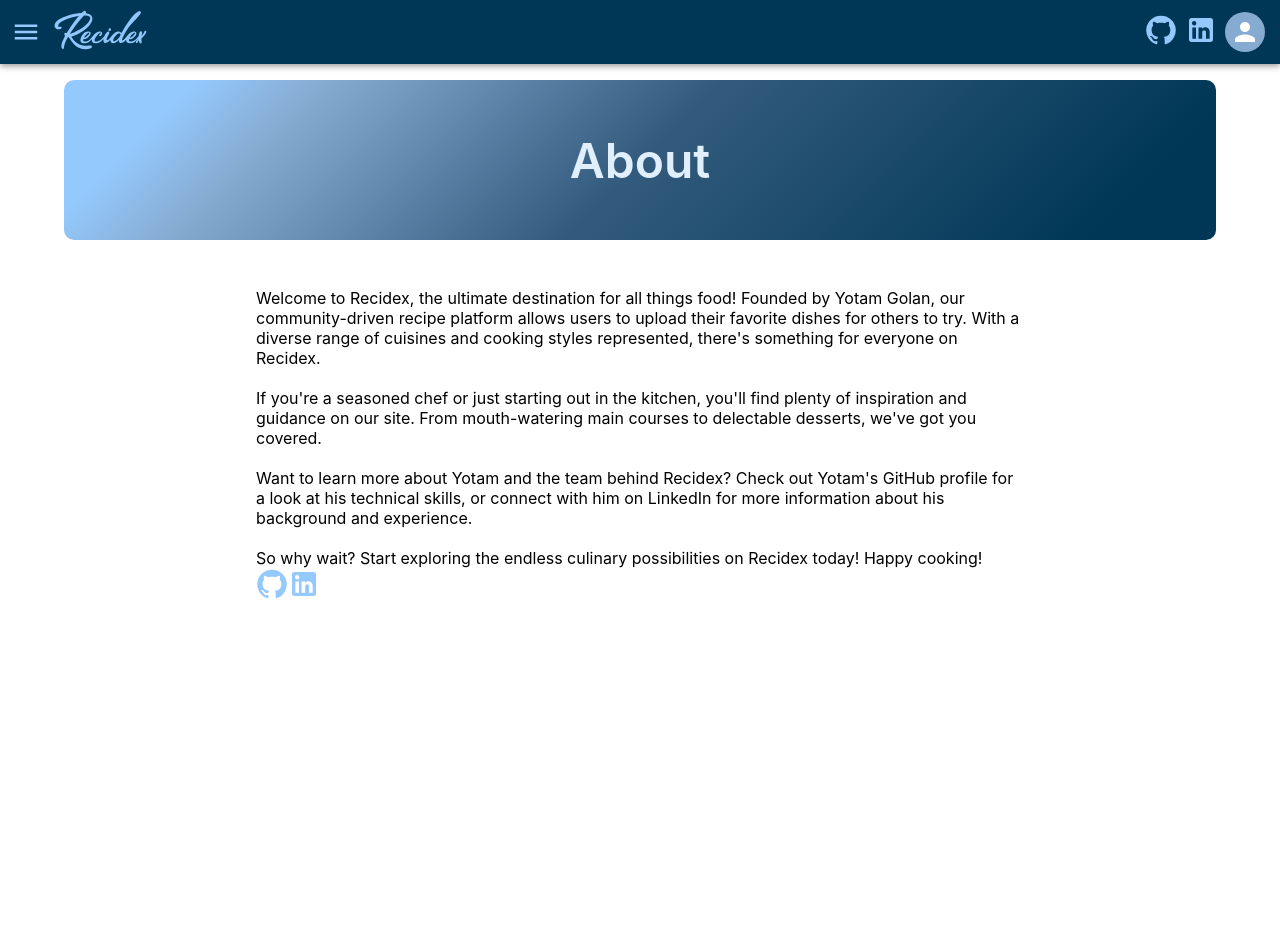
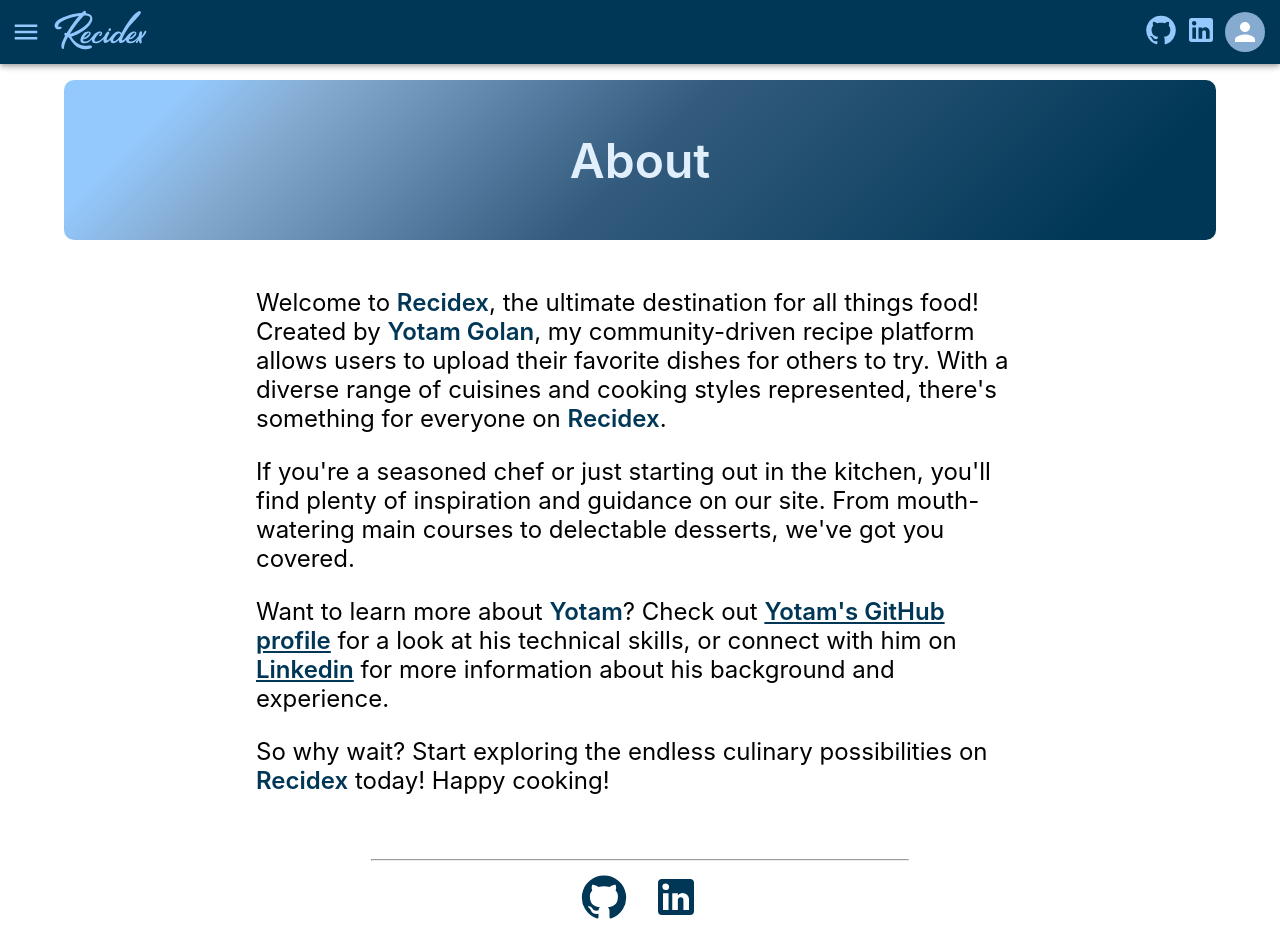
Before and after one commit to YotamGit/Recidex, a React (Create React App) app in the folder web-client/: page /about in a window 1280 px wide. Before the commit the page ends 800 px from the top, so only its background shows below. Built offline with nearby package versions, Linux system fonts and the light colour scheme; no server answers.

Commit message:
finish about page styling

```diff
--- a/web-client/src/components/AboutPage.tsx
+++ b/web-client/src/components/AboutPage.tsx
@@ -2,6 +2,7 @@ import "../styles/AboutPage.css";
 
 import PageTitle from "./utilities/PageTitle";
 import SocialIcon from "./buttons/SocialIcon";
+import { SOCIALS } from "./buttons/SocialIcon";
 
 //types
 import { FC } from "react";
@@ -11,21 +12,40 @@ const AboutPage: FC = () => {
     <div className="about-page">
       <PageTitle marginTop={true} style={{ marginBottom: "3rem" }} />
       <div className="about-content">
-        <div>
-          {`Welcome to Recidex, the ultimate destination for all things food! Founded by Yotam Golan, our community-driven recipe platform allows users to upload their favorite dishes for others to try. With a diverse range of cuisines and cooking styles represented, there's something for everyone on Recidex.`}
-        </div>
-        <br />
-        <div>
+        <p>
+          {`Welcome to`} <span className="highlight">Recidex</span>
+          {`, the ultimate destination for all things food! Created by `}
+          <span className="highlight">Yotam Golan</span>
+          {`, my community-driven recipe platform allows users to upload their favorite dishes for others to try. With a diverse range of cuisines and cooking styles represented, there's something for everyone on `}
+          <span className="highlight">Recidex</span>
+          {`.`}
+        </p>
+        <p>
           {`If you're a seasoned chef or just starting out in the kitchen, you'll find plenty of inspiration and guidance on our site. From mouth-watering main courses to delectable desserts, we've got you covered.`}
-        </div>
-        <br />
-        <div>
-          {`Want to learn more about Yotam and the team behind Recidex? Check out Yotam's GitHub profile for a look at his technical skills, or connect with him on LinkedIn for more information about his background and experience.`}
-        </div>
-        <br />
-        <div>
-          {`So why wait? Start exploring the endless culinary possibilities on Recidex today! Happy cooking!`}
-        </div>
+        </p>
+        <p>
+          {`Want to learn more about `}
+          <span className="highlight">Yotam</span>
+          {`? Check out `}
+          <a href={SOCIALS.github.link} target={"_blank"} className="highlight">
+            Yotam's GitHub profile
+          </a>
+          {` for a look at his technical skills, or connect with him on `}{" "}
+          <a
+            href={SOCIALS.linkedin.link}
+            target={"_blank"}
+            className="highlight"
+          >
+            Linkedin
+          </a>
+          {` for more information about his background and experience.`}
+        </p>
+        <p>
+          {`So why wait? Start exploring the endless culinary possibilities on `}
+          <span className="highlight">Recidex</span>
+          {` today! Happy cooking!`}
+        </p>
+        <hr className="separator" />
         <div className="socials">
           <SocialIcon social={"github"} />
           <SocialIcon social={"linkedin"} />
--- a/web-client/src/components/buttons/SocialIcon.tsx
+++ b/web-client/src/components/buttons/SocialIcon.tsx
@@ -14,7 +14,8 @@ interface propTypes {
   social: "linkedin" | "github";
 }
 
-const socials: Record<propTypes["social"], { icon: any; link: string }> = {
+export const SOCIALS: Record<propTypes["social"], { icon: any; link: string }> =
+  {
     linkedin: {
       icon: <LinkedInIcon />,
       link: "https://www.linkedin.com/in/golan-yotam/",
@@ -27,11 +28,11 @@ const SocialIcon: FC<propTypes> = ({ social }) => {
     <>
       <Link
         className="socials-icon"
-        href={socials[social].link}
+        href={SOCIALS[social].link}
         target="_blank"
         rel="noreferrer"
       >
-        {socials[social].icon}
+        {SOCIALS[social].icon}
       </Link>
     </>
   );
--- a/web-client/src/styles/AboutPage.css
+++ b/web-client/src/styles/AboutPage.css
@@ -1,6 +1,31 @@
 .about-page .about-content {
   width: 60%;
   margin-inline: auto;
+}
+
+.about-page .about-content {
+  font-size: 1.5rem;
+}
+.about-page .about-content .highlight {
+  color: var(--blue-1);
+  font-weight: 600;
+}
+.about-page .about-content .separator {
+  color: var(--blue-5);
+  margin-top: 4rem;
+  max-width: 70%;
+}
+
+.about-page .socials {
+  display: flex;
+  justify-content: center;
+  gap: 1.5rem;
+  margin-bottom: 1rem;
+}
+
+.about-page .socials .socials-icon > * {
+  color: var(--blue-1);
+  font-size: 3rem !important;
 }
 
 @media only screen and (max-width: 600px) {
--- a/web-client/src/styles/buttons/SocialIcon.css
+++ b/web-client/src/styles/buttons/SocialIcon.css
@@ -3,6 +3,6 @@
   line-height: 0;
 }
 .socials-icon > * {
-  color: var(--blue-5) !important;
+  color: var(--blue-5);
   font-size: 2rem !important;
 }
```
Lines whose indentation alone changed are shown as unchanged.
